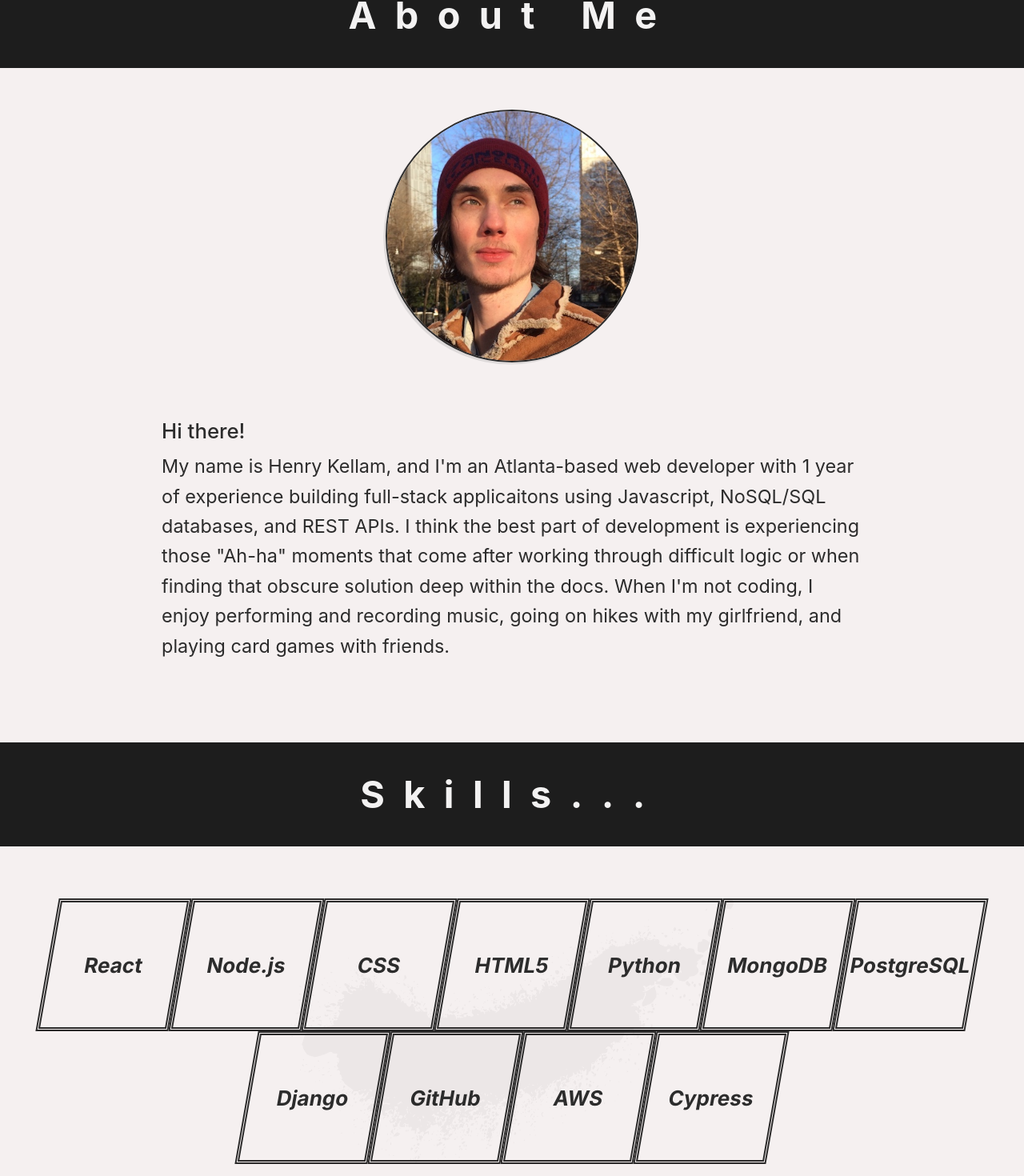
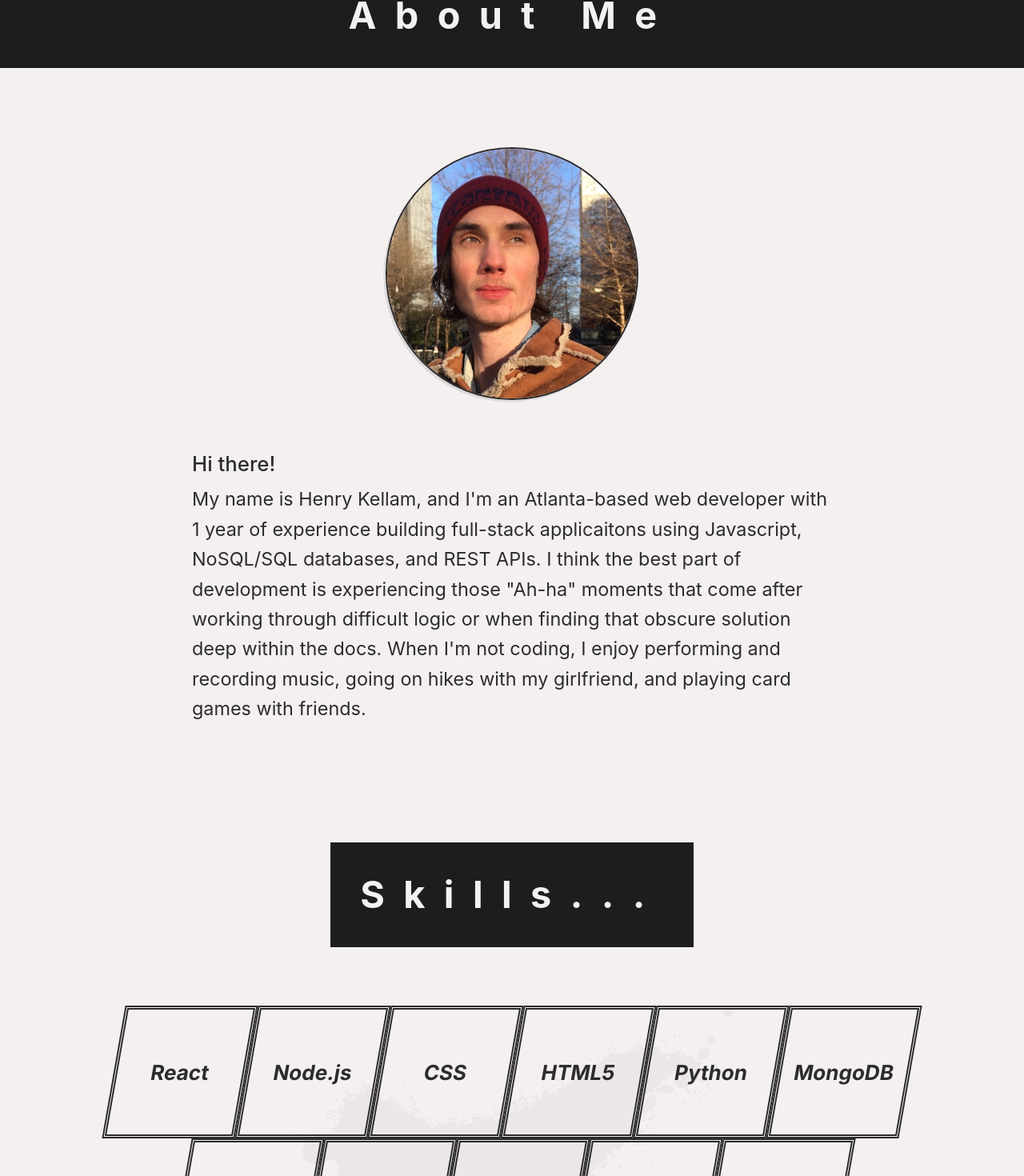
Before and after one commit to 11hkella/Portfolio, a React (Create React App) app: page / in a window 1280 px wide. Shown: the part 856-2326 px from the top of the page at 80% size. Built offline with nearby package versions, Linux system fonts and the light colour scheme.

Commit message:
restyle on about and skills sections; still in progress

```diff
--- a/src/components/AboutMe.css
+++ b/src/components/AboutMe.css
@@ -14,17 +14,14 @@
     justify-content: center;
     align-items: center;
     flex-direction: column;
+    margin: 2.8em 1em 3.8em 1em;
 }
 .about-me-container .profile-pic{
     border-radius: 50%;
     border: .1em solid #131313e3;
     width: 12em;
-    margin: 1em 0 1.4em 0;
+    margin-bottom: 1em;
     box-shadow: #adadad57 -.1em .1em;
-}
-.about-me-container .wrapper{
-    width: 75%;
-    margin-bottom: 2em;
 }
 .about-me-container .about span{
     font-weight: 500;
@@ -32,10 +29,12 @@
     font-size: 1.1em;
 }
 .about-me-container p.about{
-    margin: 1em 1.8em;
+    margin-top: 1.2em;
     font-weight: 400;
     font-size: .9em;
     text-align: left;
     line-height: 1.6em;
     color: #131313e3;
+    width: 75%;
+    max-width: 800px;
 }
--- a/src/components/AboutMe.js
+++ b/src/components/AboutMe.js
@@ -14,7 +14,6 @@ export default class AboutMe extends Component {
                 <div className='about-me-container'>
                     <img className='profile-pic' src={profilePicture} alt='profile' />
 
-                    <div className="wrapper">
                     <p className='about'>
                         <span>Hi there!</span><br />
                         My name is Henry Kellam, and I'm an Atlanta-based web developer with 1 year of experience building full-stack applicaitons using Javascript,
@@ -23,7 +22,6 @@ export default class AboutMe extends Component {
                         When I'm not coding, I enjoy performing and recording music, going on hikes with my girlfriend, and playing
                         card games with friends.
                     </p>
-                    </div>
                 </div >
             </div>
         )
--- a/src/components/Projects.css
+++ b/src/components/Projects.css
@@ -3,7 +3,7 @@
     justify-content: center;
     align-items: center;
     flex-wrap: wrap;
-    margin: 2em 1em;
+    margin: 2.8em 1em 3.8em 1em;
 }
 
 
--- a/src/components/SkillWheel.css
+++ b/src/components/SkillWheel.css
@@ -1,3 +1,11 @@
+.skill-container{
+    display: flex;
+    justify-content: center;
+    align-items: center;
+    flex-direction: column ;
+    width: 100%;
+}
+
 .skill-container .title{
     text-align: center;
     color: #f3f2f2;
@@ -6,6 +14,7 @@
     padding: .8em;
     font-size: 1.8em;
     letter-spacing: .5em;
+    display: block;
 }
 
 .all-skills-conatiner{
@@ -13,9 +22,10 @@
     justify-content: center;
     align-items: center;
     flex-wrap: wrap;
-    margin: 2.5em 1em;
+    margin: 2.8em 1em 3.8em 1em;
     background-image: url('../images/spray-paint.png');
     background-size: contain;
     background-position: center top;
     background-repeat: no-repeat;
+    max-width: 1000px;
 }
--- a/src/components/SkillWheel.js
+++ b/src/components/SkillWheel.js
@@ -26,8 +26,6 @@ export default class SkillWheel extends Component {
   render() {
     return (
       <div className='skill-container'>
-
-
         <h1 className='title'>Skills...</h1>
 
         <div className='all-skills-conatiner'>
```
Lines whose indentation alone changed are shown as unchanged.
